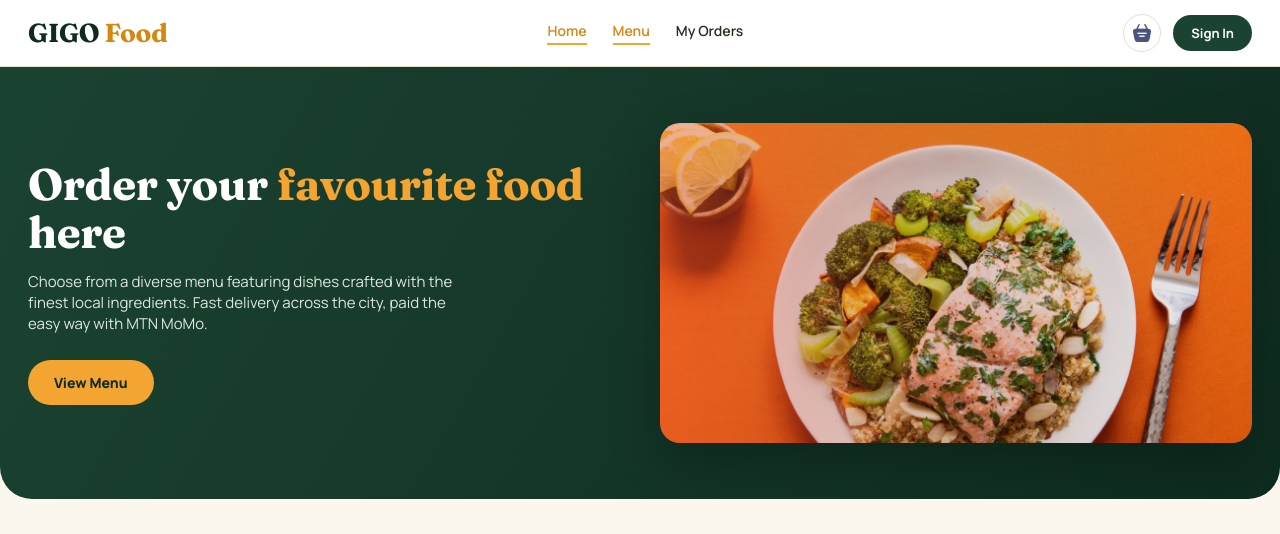
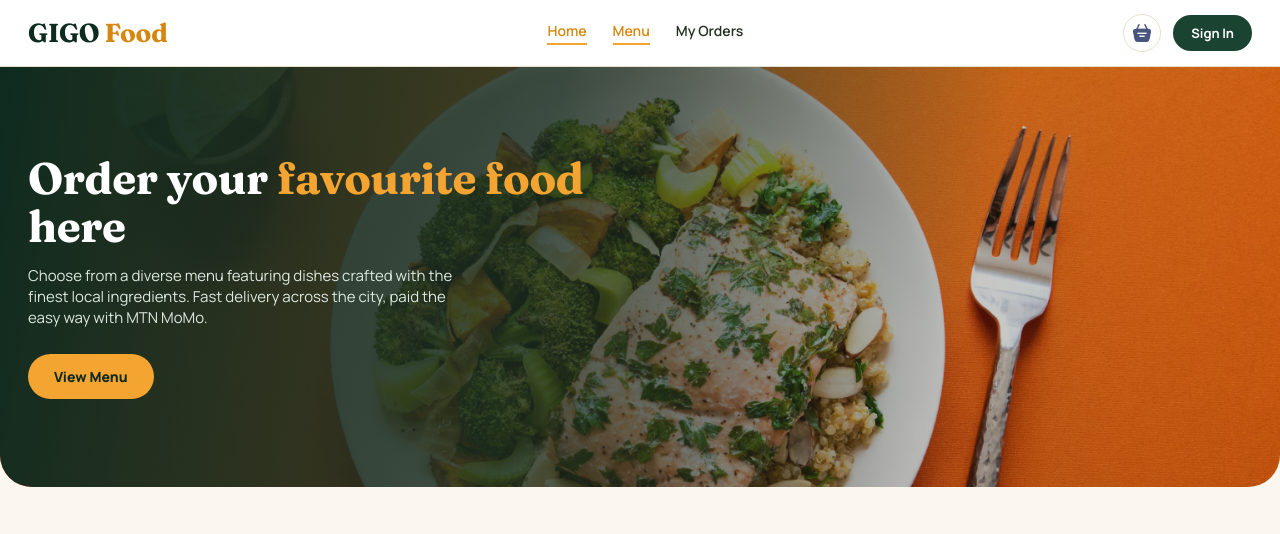
Before and after one commit to salvadev-sketch/gigo-food, a React (Vite) app in the folder frontend/: page / in a window 1280 px wide. Shown: the top 534 px of the page. Built offline with nearby package versions, Linux system fonts and the light colour scheme; no server answers.

Commit message:
Redesign hero as full-bleed background image with gradient overlay, matching reference design

```diff
--- a/frontend/src/index.css
+++ b/frontend/src/index.css
@@ -34,13 +34,14 @@ nav.primary a.active, nav.primary a:hover{border-color:var(--amber); color:var(-
 .user-chip .av{width:24px;height:24px;border-radius:50%; background:var(--amber); color:#fff; display:flex; align-items:center; justify-content:center; font-family:'Fraunces',serif; font-size:11px; font-weight:700;}
 
 /* ---------- Hero ---------- */
-.hero{background:linear-gradient(120deg, var(--forest) 0%, var(--forest-deep) 100%); color:#fff; border-radius:0 0 32px 32px; padding:56px 28px; display:flex; align-items:center; gap:40px; flex-wrap:wrap; position:relative; overflow:hidden; min-height:420px;}
-.hero-copy{flex:1; min-width:280px; z-index:1;}
+.hero{color:#fff; border-radius:0 0 32px 32px; padding:56px 28px; display:flex; align-items:center; position:relative; overflow:hidden; min-height:420px;}
+.hero-img{position:absolute; inset:0; width:100%; height:100%; object-fit:cover; z-index:0;}
+.hero::before{content:''; position:absolute; inset:0; background:linear-gradient(100deg, var(--forest-deep) 0%, rgba(14,43,31,.75) 42%, rgba(14,43,31,.15) 75%); z-index:1;}
+.hero-copy{flex:1; min-width:280px; max-width:560px; position:relative; z-index:2;}
 .hero-copy h1{color:#fff; font-size:44px; line-height:1.08;}
 .hero-copy h1 em{color:var(--amber); font-style:normal;}
 .hero-copy p{max-width:440px; color:#DCE8DF; font-size:15px; margin:14px 0 26px;}
 .hero-cta{background:var(--amber); color:var(--forest-deep); border:none; padding:13px 26px; border-radius:24px; font-weight:800; font-size:14px;}
-.hero-img{flex:1; min-width:260px; width:100%; height:320px; object-fit:cover; border-radius:20px; z-index:1; align-self:center; box-shadow:0 20px 50px rgba(0,0,0,.25);}
 
 /* ---------- Sections ---------- */
 .section{padding:44px 28px; max-width:1180px; margin:0 auto;}
```
